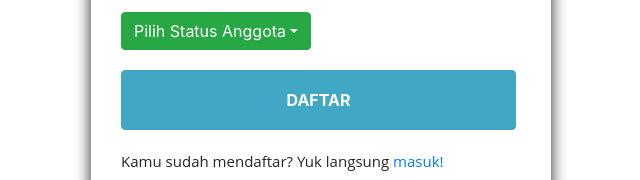
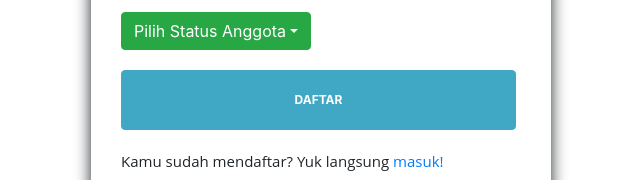
Before and after one commit to DTS02/Banking-Crowd-Academy-Application, a React (Create React App) app in the folder client/: page / in a window 1280 px wide. Shown: the part 605-785 px from the top of the page, without its empty margins (319-959 px from the left). Built offline with nearby package versions, Linux system fonts and the light colour scheme.

Commit message:
Menambah event pada firstName lastName dan tombol submit

```diff
--- a/client/src/Registrasi/Registrasi.css
+++ b/client/src/Registrasi/Registrasi.css
@@ -61,7 +61,7 @@ color: #BDBDBD;
     color: #607d8B;
 
 }
-button.btn-submit{
+input.btn-submit{
     outline: none;
     border: 1px solid rgba(64, 168, 196, 1);
     color : White;
@@ -77,7 +77,7 @@ button.btn-submit{
     width: 395px;
 height: 60px;
 }
-button.btn-submit:hover{
+input.btn-submit:hover{
     background: blue;
 }
 .kelogin{
--- a/client/src/Registrasi/Registrasi.jsx
+++ b/client/src/Registrasi/Registrasi.jsx
@@ -4,20 +4,39 @@ import './Registrasi.css';
 import { Dropdown } from 'react-bootstrap';
 import 'bootstrap/dist/css/bootstrap.min.css';
 
+class Registrasi extends Component {
+    constructor(props) {
+        super(props);
+        this.state = {firstName: '', lastName:''};
+
+        this.handleChange = this.handleChange.bind(this);
+        this.handleSubmit = this.handleSubmit.bind(this);
+      }
+
+        handleChange = (e) => {
+        const {id , value} = e.target
+        this.setState(prevState => ({
+            ...prevState,
+            [id] : value
+            }))
+        }
+
+      handleSubmit(event) {
+        alert('A name was submitted: ' + this.state.firstName + " " + this.state.lastName);
+        event.preventDefault();
+      }
 
 
-
-class Registrasi extends Component {
     render() {
         return (
             <Router>
             <Fragment>
 
-                <div className="form-add-post">
+                <form className="form-add-post" onSubmit={this.handleSubmit}>
                     <p className='headtitle'>Yuk daftar<br /> biar bisa belajar<br /> bareng kita</p>
                     <div className='nama-satu'>
-                        <input type="text" name="title" placeholder="Nama Depan Kamu" ></input>
-                        <input type="text" name="title"  placeholder="Nama Belakang Kamu" ></input>
+                        <input id="firstName" type="text" name="title" placeholder="Nama Depan Kamu" value={this.state.firstName} onChange={this.handleChange} />
+                        <input id="lastName" type="text" name="title"  placeholder="Nama Belakang Kamu" value={this.state.lastName} onChange={this.handleChange} />
                     </div>
                     <div className='nama-dua'>
                     <input type="text" name="title" placeholder="Username Kamu" ></input>
@@ -37,10 +56,9 @@ class Registrasi extends Component {
                                 </Dropdown>
 
                     </div>
-
-                    <button className="btn-submit" >Daftar</button>
+                    <input className="btn-submit" type="submit" value="Daftar" />
                     <p className='kelogin'>Kamu sudah mendaftar? Yuk langsung  <Link to ="/login">masuk!</Link></p>
-                </div>
+                </form>
 
 
             </Fragment>
```
